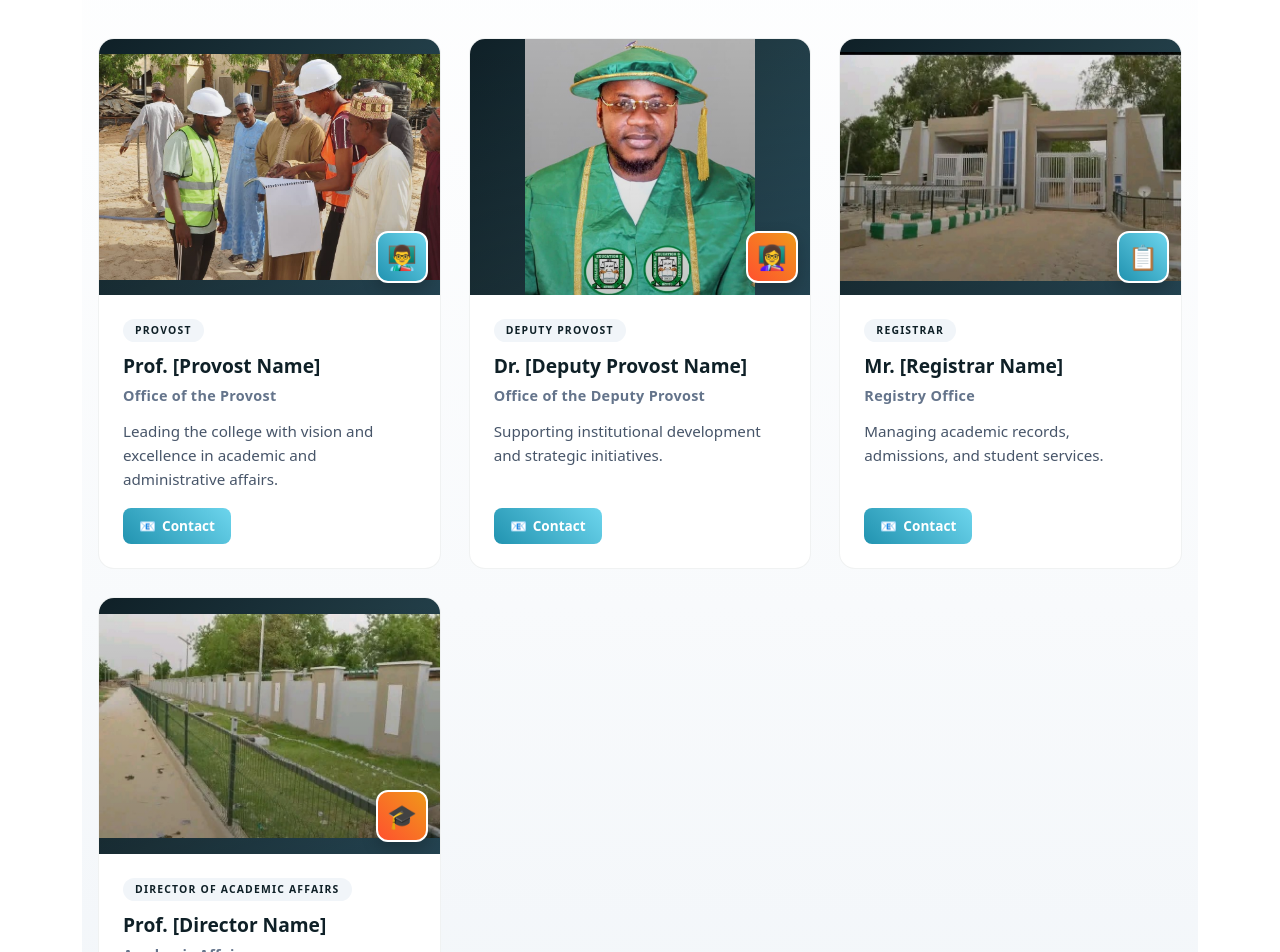
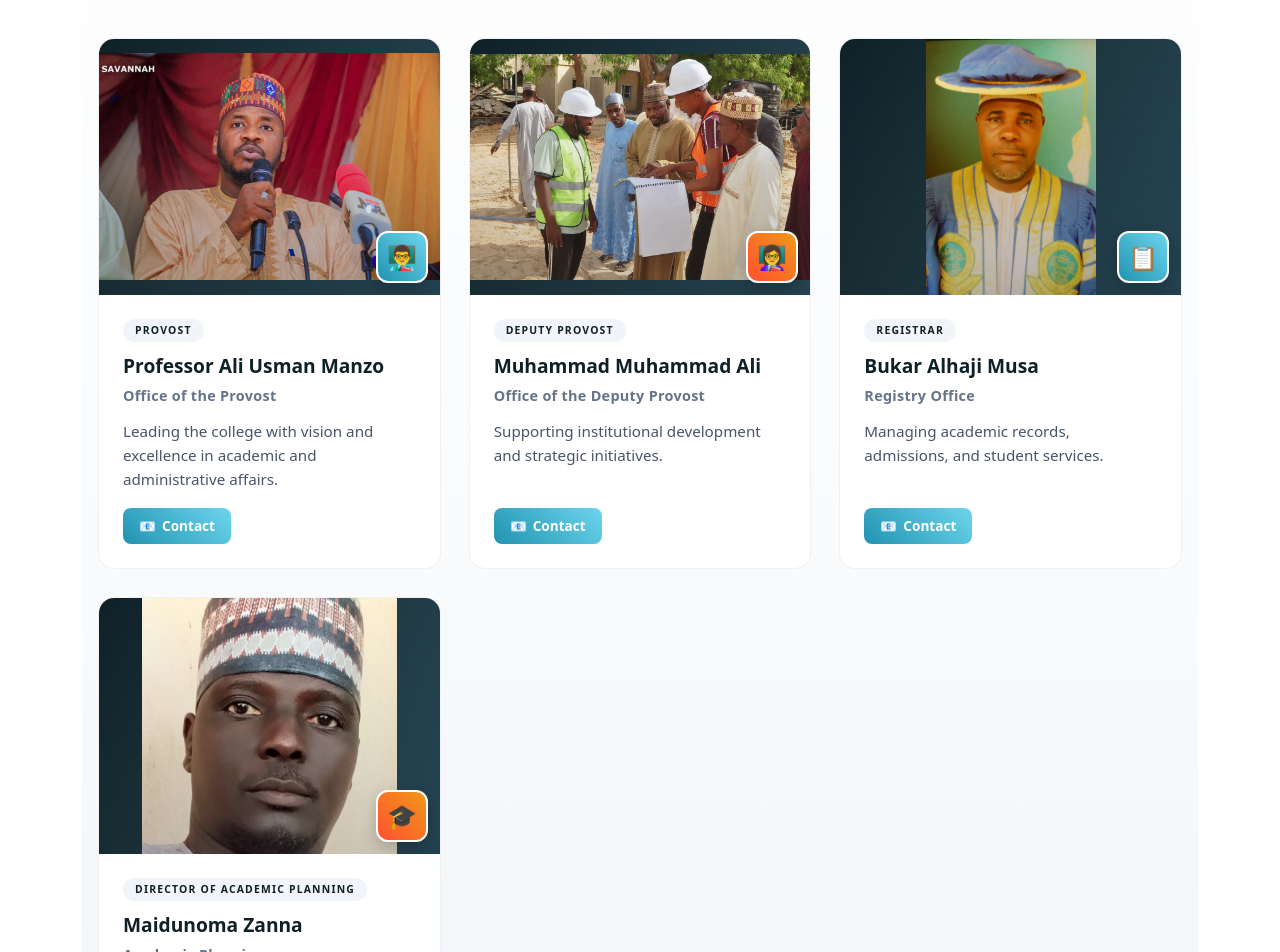
Before and after one commit to musaadamu/coels, a React (Vite) app in the folder frontend/: page / in a window 1280 px wide. Shown: the part 4242-5194 px from the top of the page. Built offline with nearby package versions, Linux system fonts and the light colour scheme.

Commit message:
Update: Remove diploma enrollment note and update leadership team with correct names and images

```diff
--- a/frontend/src/components/LeadershipProfiles.jsx
+++ b/frontend/src/components/LeadershipProfiles.jsx
@@ -5,37 +5,37 @@ const LeadershipProfiles = () => {
   const leaders = [
     {
       title: 'Provost',
-      name: 'Prof. [Provost Name]',
+      name: 'Professor Ali Usman Manzo',
       office: 'Office of the Provost',
       bio: 'Leading the college with vision and excellence in academic and administrative affairs.',
-      image: '/images/image7.jpg',
+      image: '/images/image12.jpg',
       email: 'provost@coels.edu.ng',
       icon: '👨‍🏫'
     },
     {
       title: 'Deputy Provost',
-      name: 'Dr. [Deputy Provost Name]',
+      name: 'Muhammad Muhammad Ali',
       office: 'Office of the Deputy Provost',
       bio: 'Supporting institutional development and strategic initiatives.',
-      image: '/images/image10.jpg',
+      image: '/images/image7.jpg',
       email: 'deputyprovost@coels.edu.ng',
       icon: '👩‍🏫'
     },
     {
       title: 'Registrar',
-      name: 'Mr. [Registrar Name]',
+      name: 'Bukar Alhaji Musa',
       office: 'Registry Office',
       bio: 'Managing academic records, admissions, and student services.',
-      image: '/images/image1.jpg',
+      image: '/images/image16.jpg',
       email: 'registrar@coels.edu.ng',
       icon: '📋'
     },
     {
-      title: 'Director of Academic Affairs',
-      name: 'Prof. [Director Name]',
-      office: 'Academic Affairs',
+      title: 'Director of Academic Planning',
+      name: 'Maidunoma Zanna',
+      office: 'Academic Planning',
       bio: 'Overseeing curriculum development and academic excellence.',
-      image: '/images/image5.jpg',
+      image: '/images/image29.jpg',
       email: 'academics@coels.edu.ng',
       icon: '🎓'
     }
--- a/frontend/src/components/StatsSection.jsx
+++ b/frontend/src/components/StatsSection.jsx
@@ -106,8 +106,7 @@ const StatsSection = () => {
         {/* Note */}
         <div className="stats-note">
           <p>
-            <strong>Note:</strong> Diploma enrollment includes spillover students from the Academic Secretary's office.
-            Final numbers updated regularly.
+            <strong>Session:</strong> The current academic session is 2025/2026. Final numbers updated regularly.
           </p>
         </div>
       </div>
```
Also changed, not shown: frontend/public/images/image29.jpg (added).
